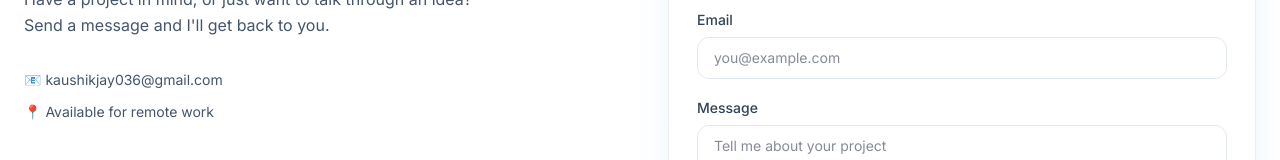
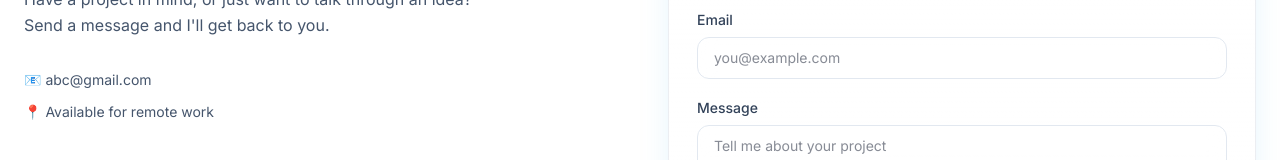
Before and after one commit to JayKaushik15/React, a React (Vite) app in the folder Day1/: page / in a window 1280 px wide. Shown: the part 2112-2272 px from the top of the page. Built offline with nearby package versions, Linux system fonts and the light colour scheme.

Commit message:
default email

```diff
--- a/Day1/src/components/Contact.jsx
+++ b/Day1/src/components/Contact.jsx
@@ -21,7 +21,7 @@ const Contact = () => {
             Send a message and I'll get back to you.
           </p>
           <div className="space-y-3 text-sm text-slate-600 dark:text-slate-400">
-            <p>📧 kaushikjay036@gmail.com</p>
+            <p>📧 abc@gmail.com</p>
             <p>📍 Available for remote work</p>
           </div>
         </motion.div>
```
